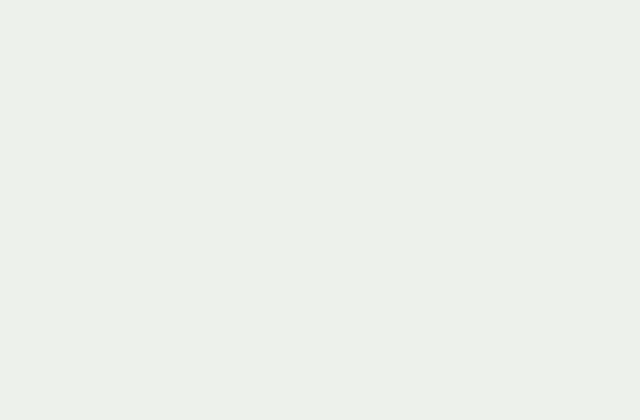
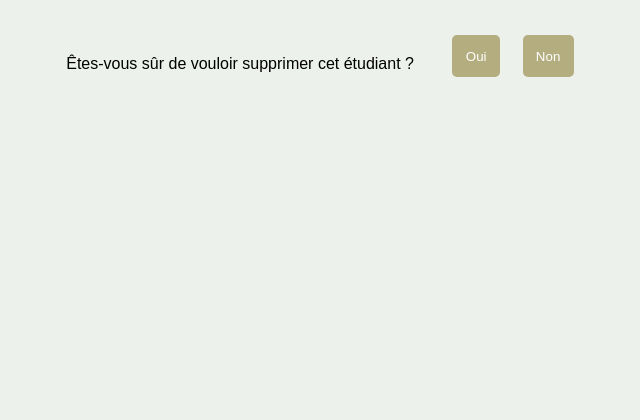
Before and after one commit to MerGr/Atelier-PROG_WB, a PHP site: page /delete.php?id=1 in a window 1280 px wide. Before the commit the part shown is empty. Shown: the top 420 px of the page, without its empty margins (328-968 px from the left). Run offline with PHP 8.4, Linux system fonts and the light colour scheme; the visitor is signed in with stand-in values (Sample User, id 1).

Commit message:
refactor delete confirmation to improve UI and streamline logic

```diff
--- a/delete.php
+++ b/delete.php
@@ -33,14 +33,14 @@ if($_SERVER['REQUEST_METHOD']=='POST'){
     </head>
 
     <body>
-        <div class="popup">
-            <div class="popup-content">
-                <p>Êtes-vous sûr de vouloir supprimer cet étudiant ?</p>
-                <form method="POST">
+        <div class="parent-box">
+            <p>Êtes-vous sûr de vouloir supprimer cet étudiant ?</p>
+            <form method="POST">
+                <div class="buttons">
                     <button type="submit" name="delete" class="button">Oui</button>
                     <a href="result.php"><button type="button" class="button">Non</button></a>
-                </form>
-            </div>
+                </div>
+            </form>
         </div>
     </body>
 
```
Also changed, not shown: result.php (+0 -10 lines).
